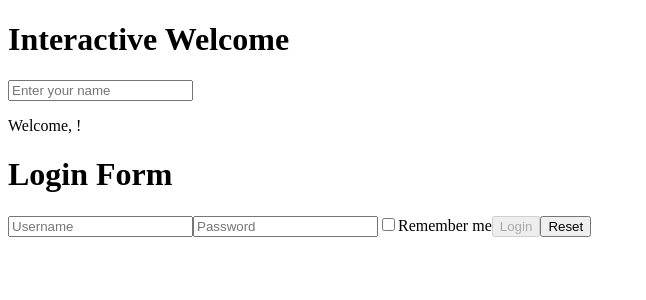
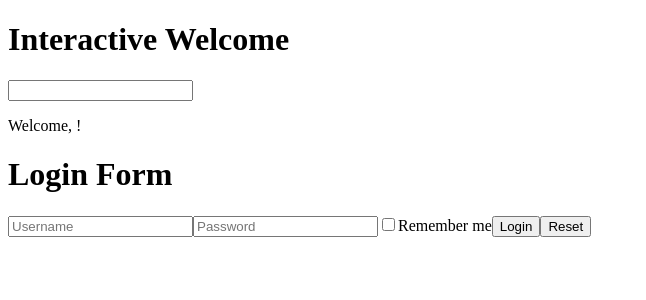
Before and after one commit to DavideTosti/react, a React (Vite) app in the folder esercizi-react/: page / in a window 1280 px wide. Shown: the top 300 px of the page, without its empty margins (0-646 px from the left). Built offline with nearby package versions, Linux system fonts and the light colour scheme.

Commit message:
completato esercizio

```diff
--- a/esercizi-react/src/App.jsx
+++ b/esercizi-react/src/App.jsx
@@ -11,7 +11,7 @@ export function App() {
       <h1>Interactive Welcome</h1>
       <InteractiveWelcome />
       <h1>Login Form</h1>
-      <Login onLogin={handleLogin} />
+      <Login onChange={handleLogin} />
     </div>
   );
 }
--- a/esercizi-react/src/InteractiveWelcome.jsx
+++ b/esercizi-react/src/InteractiveWelcome.jsx
@@ -10,12 +10,7 @@ export function InteractiveWelcome() {
 
   return (
     <div>
-      <input
-        type="text"
-        value={name}
-        onChange={handleChange}
-        placeholder="Enter your name"
-      />
+      <input name="name" type="text" value={name} onChange={handleChange} />
       <Welcome name={name} />
     </div>
   );
--- a/esercizi-react/src/Login.jsx
+++ b/esercizi-react/src/Login.jsx
@@ -1,19 +1,24 @@
 import { useState } from "react";
 
-export function Login({ onLogin }) {
+export function Login({ onChange }) {
   const [username, setUsername] = useState("");
   const [password, setPassword] = useState("");
-  const [remember, setRemember] = useState(false);
+  const [remember, setRemember] = useState(false); //
 
   function handleSubmit(event) {
     event.preventDefault(); // Evita il refresh della pagina
-    onLogin({ username, password, remember }); // Stampa lo stato
+    onChange({ username, password, remember }); // Stampa lo stato
+    handleLogin();
   }
 
   function handleReset() {
     setUsername("");
     setPassword("");
-    setRemember(false);
+    setRemember(false); //
+  }
+
+  function handleLogin() {
+    alert(`You logged in. Username: ${username}`);
   }
 
   return (
@@ -21,26 +26,24 @@ export function Login({ onLogin }) {
       <input
         type="text"
         value={username}
-        onChange={(e) => setUsername(e.target.value)}
+        onChange={(usrnm) => setUsername(usrnm.target.value)}
         placeholder="Username"
       />
       <input
         type="password"
         value={password}
-        onChange={(e) => setPassword(e.target.value)}
+        onChange={(psswrd) => setPassword(psswrd.target.value)}
         placeholder="Password"
       />
       <label>
         <input
           type="checkbox"
           checked={remember}
-          onChange={(e) => setRemember(e.target.checked)}
+          onChange={(rmbr) => setRemember(rmbr.target.checked)} //
         />
         Remember me
       </label>
-      <button type="submit" disabled={!username || !password}>
-        Login
-      </button>
+      <button type="submit">Login</button>
       <button type="button" onClick={handleReset}>
         Reset
       </button>
```
